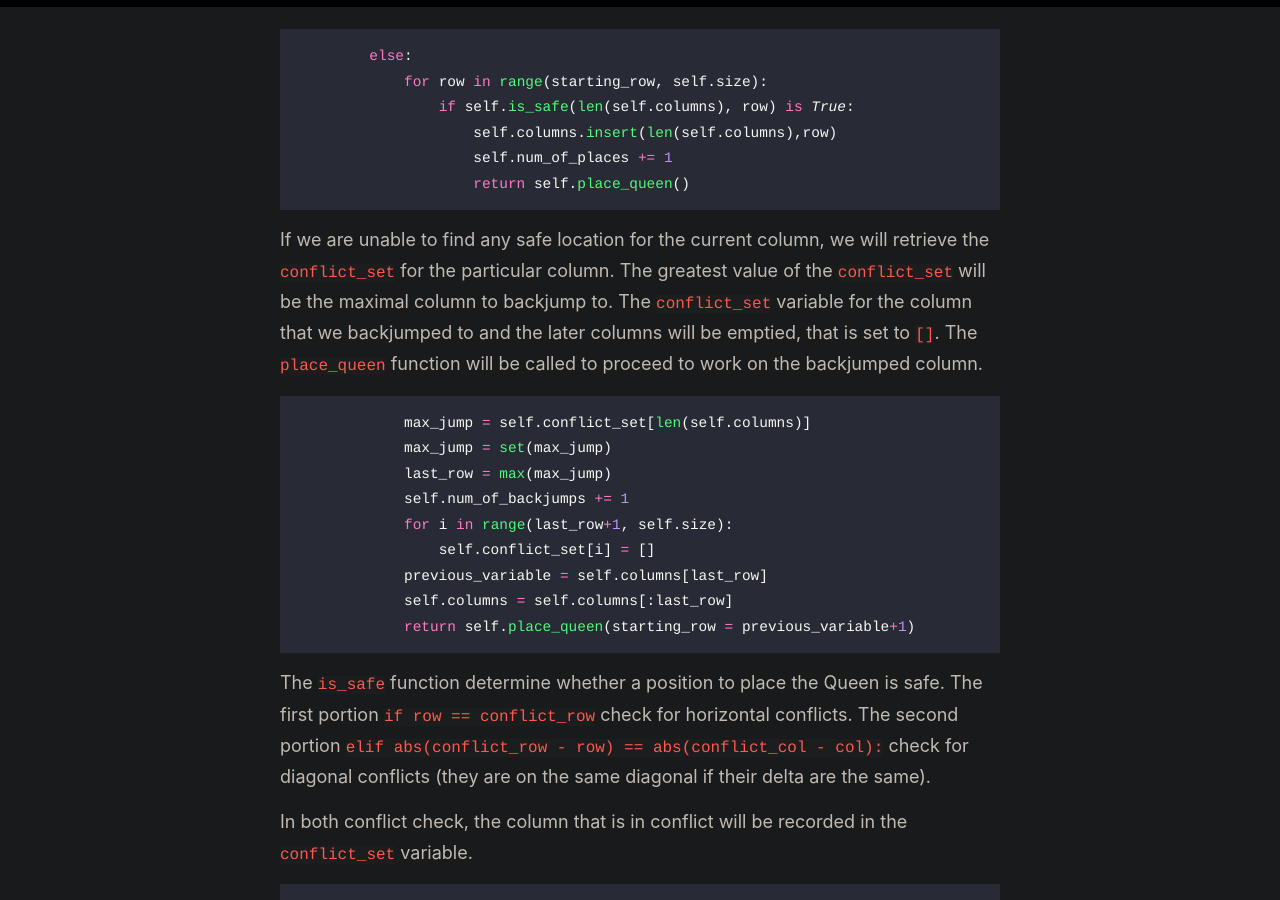
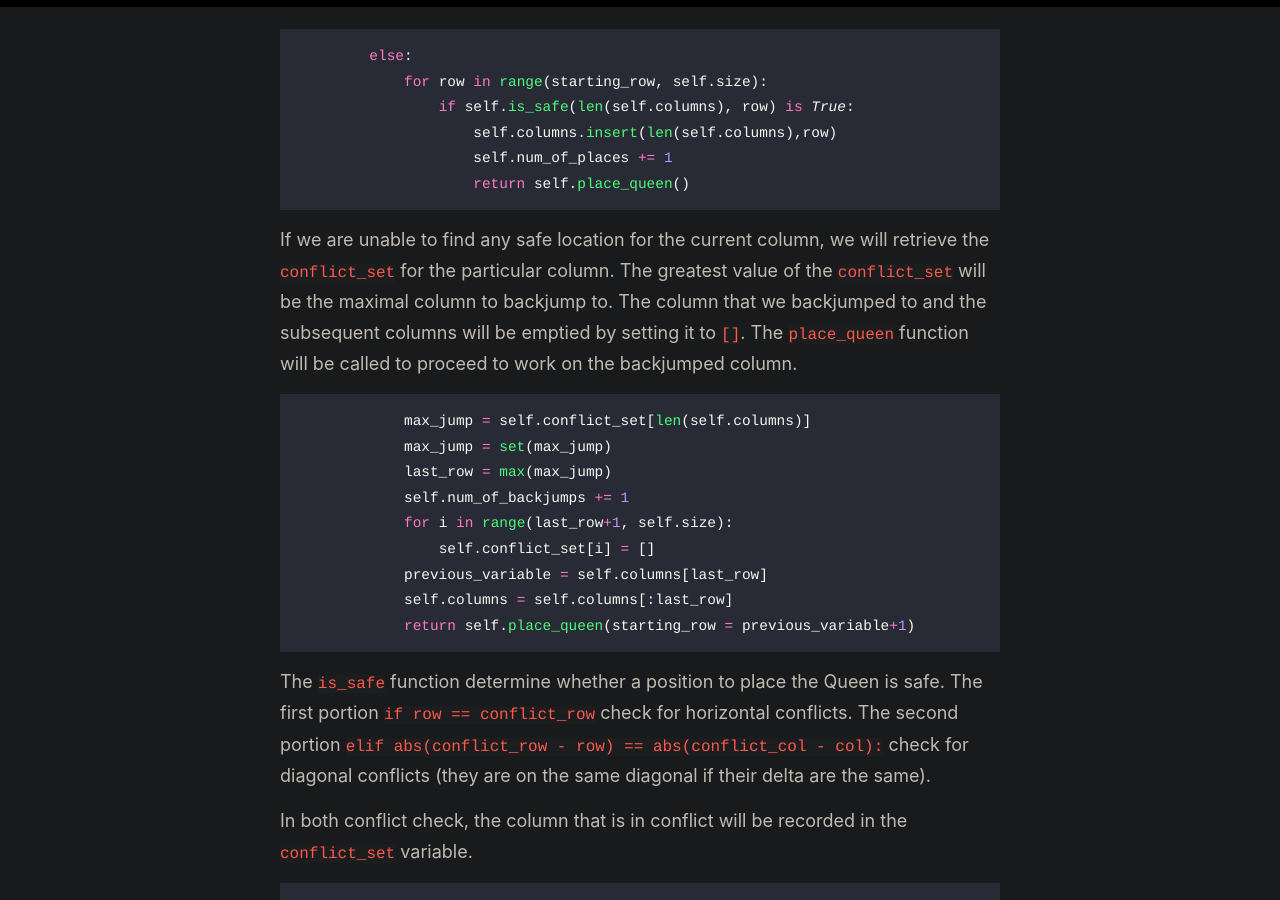
Before and after one commit to mr-chew/mr-chew.github.io, a Jekyll site: the page built from index.html, in a window 1280 px wide and 900 px high, scrolled down 3847 px. Built offline with Jekyll 4.4.1, drawn with Linux system fonts in a browser that asks for light colours; the list of posts is cut into pages by our own code.

Commit message:
rephrase sentence for clarity

````diff
--- a/_posts/2022-8-20-Backjumping.md
+++ b/_posts/2022-8-20-Backjumping.md
@@ -90,7 +90,7 @@
                     return self.place_queen()
 ```
 
-If we are unable to find any safe location for the current column, we will retrieve the `conflict_set` for the particular column. The greatest value of the `conflict_set` will be the maximal column to backjump to. The `conflict_set` variable for the column that we backjumped to and the later columns will be emptied, that is set to `[]`. The `place_queen` function will be called to proceed to work on the backjumped column.
+If we are unable to find any safe location for the current column, we will retrieve the `conflict_set` for the particular column. The greatest value of the `conflict_set` will be the maximal column to backjump to. The column that we backjumped to and the subsequent columns will be emptied by setting it to `[]`. The `place_queen` function will be called to proceed to work on the backjumped column.
 ```python
             max_jump = self.conflict_set[len(self.columns)]
             max_jump = set(max_jump)
````
